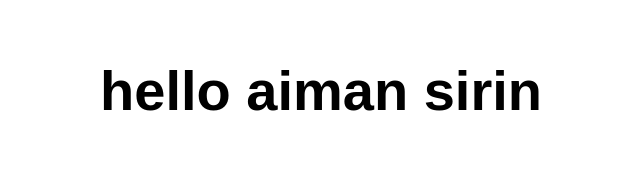
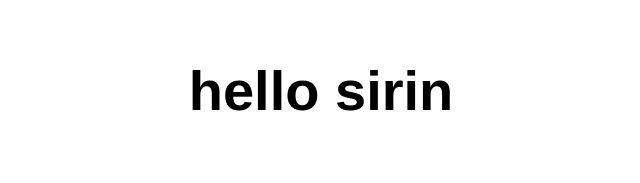
Before and after one commit to sirinfathima/aimansirin, a website: page src/index.html in a window 1280 px wide. Shown: the whole page, without its empty margins (319-959 px from the left). Drawn offline with Linux system fonts and the light colour scheme.

Commit message:
index.html

```diff
--- a/src/index.html
+++ b/src/index.html
@@ -5,12 +5,12 @@
   <meta charset="UTF-8">
   <meta name="viewport" content="width=device-width, initial-scale=1.0">
   <link rel="stylesheet" href="styles.css">
-  <title>hello aiman sirin</title>
+  <title>hello sirin</title>
 </head>
 
 <body>
   <main>
-    <h1>hello aiman sirin</h1>
+    <h1>hello sirin</h1>
   </main>
 </body>
 
```
